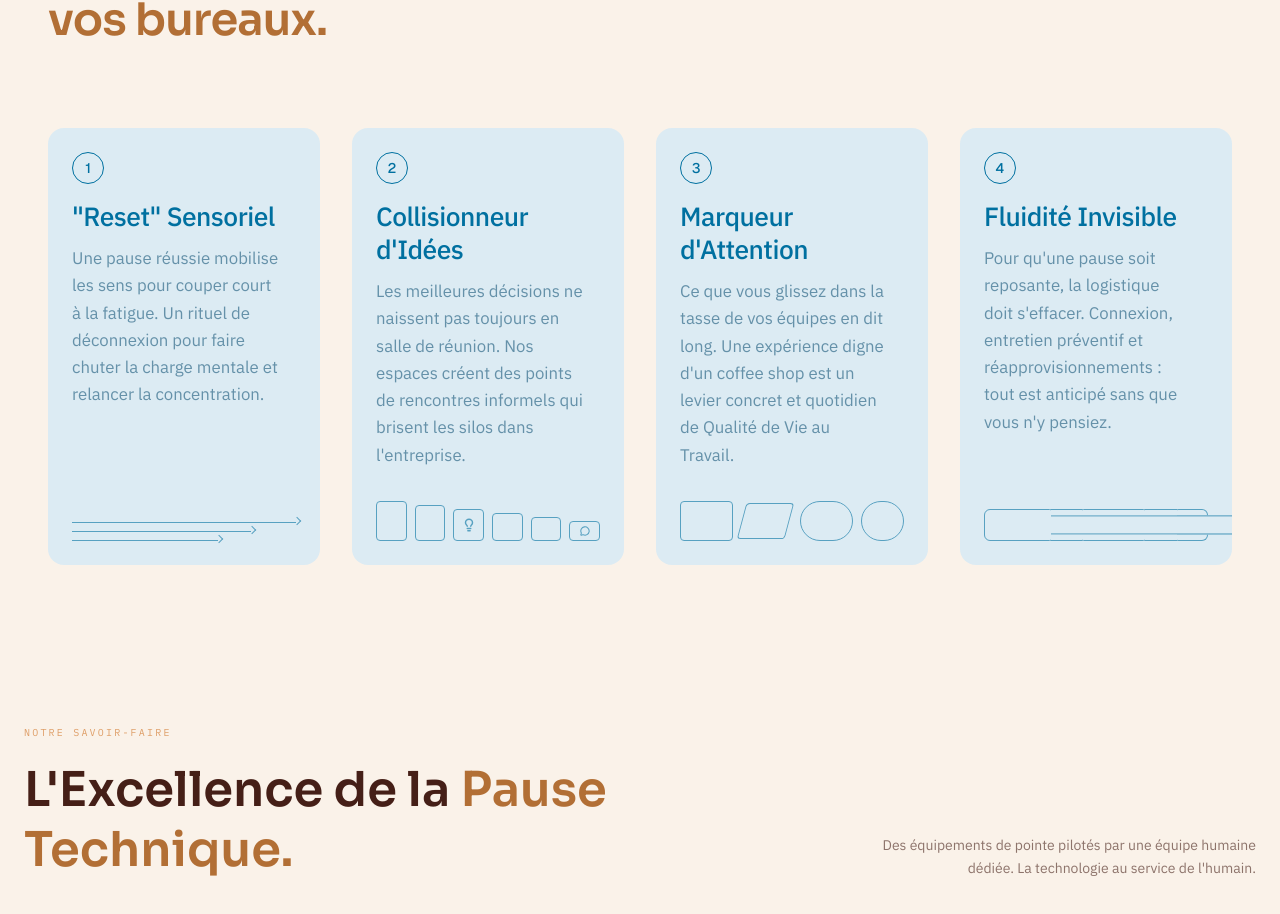
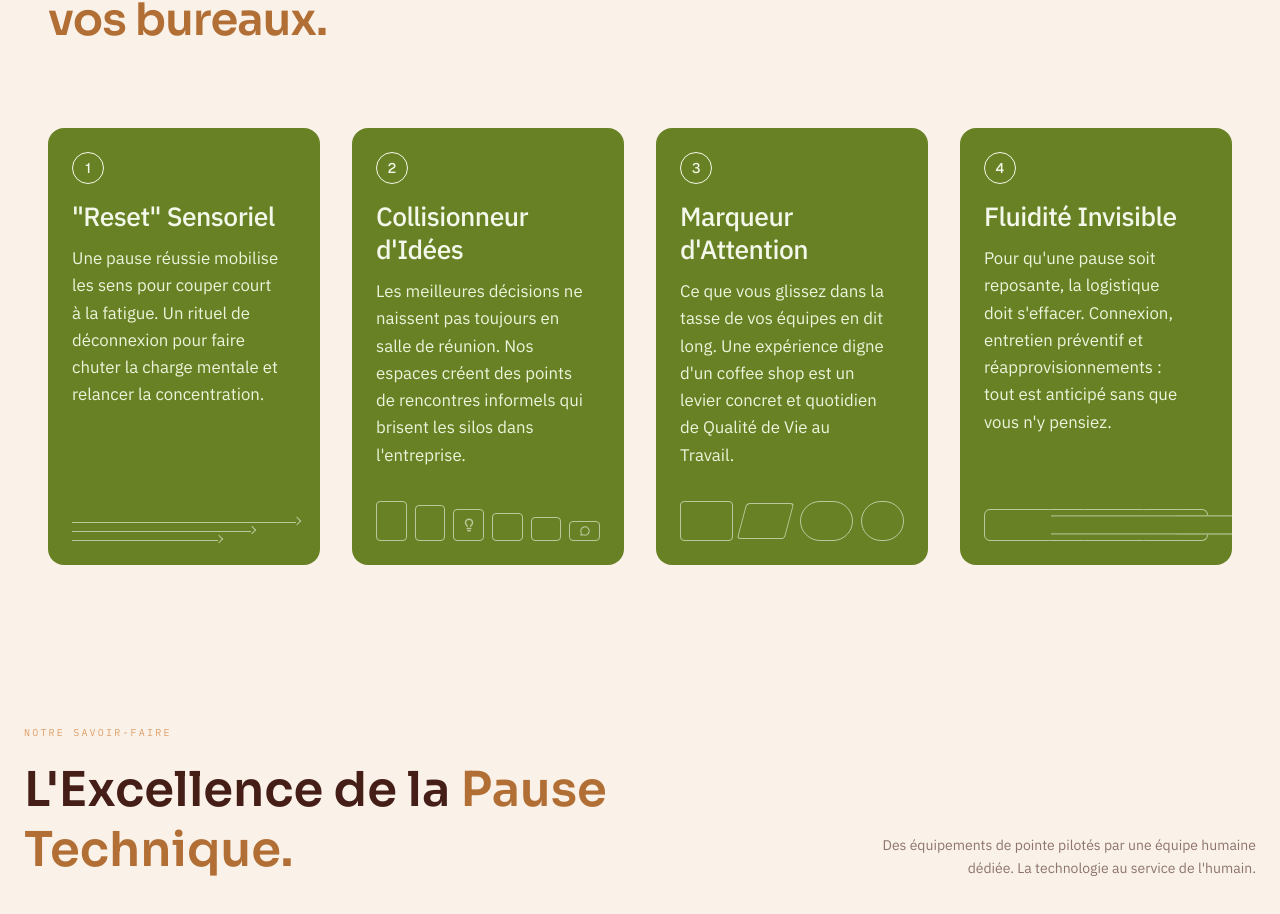
Before and after one commit to nohem-mg/ANS, a Next.js app: page / in a window 1280 px wide. Shown: the part 1032-1946 px from the top of the page. Built offline with nearby package versions, Linux system fonts and the light colour scheme; a web font is replaced by a local one.

Commit message:
vert à lieu de bleu

```diff
--- a/src/app/page.tsx
+++ b/src/app/page.tsx
@@ -400,18 +400,18 @@ const VisionSection = () => {
               whileInView={{ opacity: 1, y: 0 }}
               viewport={{ once: true }}
               transition={{ duration: 0.6, delay: 0.1 + index * 0.1, ease: [0.16, 1, 0.3, 1] }}
-              className="bg-[#DCEBF3] rounded-[1rem] p-5 pb-6 xl:p-6 xl:pb-6 flex flex-col h-full hover:shadow-lg transition-all duration-300 relative overflow-hidden group"
+              className="bg-[#688125] rounded-[1rem] p-5 pb-6 xl:p-6 xl:pb-6 flex flex-col h-full hover:shadow-lg transition-all duration-300 relative overflow-hidden group"
             >
               {/* Card Number */}
-              <div className="w-8 h-8 rounded-full border border-[#0070A0] flex items-center justify-center mb-4 relative z-10 bg-transparent">
-                <span className="text-sm font-medium text-[#0070A0]">
+              <div className="w-8 h-8 rounded-full border border-[#F4F8EA] flex items-center justify-center mb-4 relative z-10 bg-transparent">
+                <span className="text-sm font-medium text-[#F4F8EA]">
                   {index + 1}
                 </span>
               </div>
 
               {/* Title */}
               <h3
-                className="text-[1.4rem] xl:text-[1.65rem] text-[#0070A0] font-medium mb-3 relative z-10 leading-tight"
+                className="text-[1.4rem] xl:text-[1.65rem] text-[#F4F8EA] font-medium mb-3 relative z-10 leading-tight"
                 style={{ fontFamily: 'var(--font-ibm-plex-sans)', letterSpacing: '-0.02em' }}
               >
                 {point.title}
@@ -419,7 +419,7 @@ const VisionSection = () => {
 
               {/* Description */}
               <p
-                className="text-[#6591A9] leading-relaxed text-[0.95rem] xl:text-[1.05rem] flex-grow relative z-10 pr-4"
+                className="text-[#EDF4DB] leading-relaxed text-[0.95rem] xl:text-[1.05rem] flex-grow relative z-10 pr-4"
                 style={{ fontFamily: 'var(--font-ibm-plex-sans)' }}
               >
                 {point.desc}
@@ -429,46 +429,46 @@ const VisionSection = () => {
               <div className="pt-8 mt-auto relative z-10 opacity-60 group-hover:opacity-100 transition-opacity duration-500">
                 {index === 0 && (
                   <div className="flex flex-col gap-2 w-full">
-                    <div className="h-px bg-[#0070A0] w-full relative">
-                      <span className="absolute right-0 top-1/2 -translate-y-1/2 translate-x-1 w-1.5 h-1.5 border-t border-r border-[#0070A0] rotate-45 -mt-px"></span>
+                    <div className="h-px bg-[#F4F8EA] w-full relative">
+                      <span className="absolute right-0 top-1/2 -translate-y-1/2 translate-x-1 w-1.5 h-1.5 border-t border-r border-[#F4F8EA] rotate-45 -mt-px"></span>
                     </div>
-                    <div className="h-px bg-[#0070A0] w-4/5 relative">
-                      <span className="absolute right-0 top-1/2 -translate-y-1/2 translate-x-1 w-1.5 h-1.5 border-t border-r border-[#0070A0] rotate-45 -mt-px"></span>
+                    <div className="h-px bg-[#F4F8EA] w-4/5 relative">
+                      <span className="absolute right-0 top-1/2 -translate-y-1/2 translate-x-1 w-1.5 h-1.5 border-t border-r border-[#F4F8EA] rotate-45 -mt-px"></span>
                     </div>
-                    <div className="h-px bg-[#0070A0] w-[65%] relative">
-                      <span className="absolute right-0 top-1/2 -translate-y-1/2 translate-x-1 w-1.5 h-1.5 border-t border-r border-[#0070A0] rotate-45 -mt-px"></span>
+                    <div className="h-px bg-[#F4F8EA] w-[65%] relative">
+                      <span className="absolute right-0 top-1/2 -translate-y-1/2 translate-x-1 w-1.5 h-1.5 border-t border-r border-[#F4F8EA] rotate-45 -mt-px"></span>
                     </div>
                   </div>
                 )}
                 {index === 1 && (
                   <div className="flex gap-2 h-10 items-end">
                     {[...Array(6)].map((_, i) => (
-                      <div key={i} className="flex-1 border border-[#0070A0] rounded-[0.25rem] h-full relative" style={{ height: `${100 - i * 10}%` }}>
-                        {i === 2 && <span className="absolute inset-0 flex items-center justify-center text-[#0070A0]"><Lightbulb className="w-3.5 h-3.5" strokeWidth={2.5} /></span>}
-                        {i === 5 && <span className="absolute inset-0 flex items-center justify-center text-[#0070A0]"><MessageCircle className="w-2.5 h-2.5" strokeWidth={2.5} /></span>}
+                      <div key={i} className="flex-1 border border-[#F4F8EA] rounded-[0.25rem] h-full relative" style={{ height: `${100 - i * 10}%` }}>
+                        {i === 2 && <span className="absolute inset-0 flex items-center justify-center text-[#F4F8EA]"><Lightbulb className="w-3.5 h-3.5" strokeWidth={2.5} /></span>}
+                        {i === 5 && <span className="absolute inset-0 flex items-center justify-center text-[#F4F8EA]"><MessageCircle className="w-2.5 h-2.5" strokeWidth={2.5} /></span>}
                       </div>
                     ))}
                   </div>
                 )}
                 {index === 2 && (
                   <div className="flex gap-1.5 items-center h-10 w-full">
-                    <div className="flex-1 border border-[#0070A0] h-full rounded-sm" />
-                    <div className="flex-1 border border-[#0070A0] h-full skew-x-[-15deg] rounded-sm transform scale-90" />
-                    <div className="flex-1 border border-[#0070A0] h-full rounded-full mx-0.5" />
-                    <div className="flex-[0.8] border border-[#0070A0] h-full rounded-full" />
+                    <div className="flex-1 border border-[#F4F8EA] h-full rounded-sm" />
+                    <div className="flex-1 border border-[#F4F8EA] h-full skew-x-[-15deg] rounded-sm transform scale-90" />
+                    <div className="flex-1 border border-[#F4F8EA] h-full rounded-full mx-0.5" />
+                    <div className="flex-[0.8] border border-[#F4F8EA] h-full rounded-full" />
                   </div>
                 )}
                 {index === 3 && (
                   <div className="flex gap-0 items-center h-8 relative">
-                    <div className="w-1/3 h-full border border-[#0070A0] rounded-l-md rounded-r-[0.35rem] relative" />
-                    <div className="w-[15%] h-full border-t border-b border-[#0070A0] -mx-1 z-10 bg-[#DCEBF3]">
-                      <div className="absolute top-1/2 -translate-y-1/2 w-full h-[60%] border-t border-b border-[#0070A0] bg-[#DCEBF3]" />
+                    <div className="w-1/3 h-full border border-[#F4F8EA] rounded-l-md rounded-r-[0.35rem] relative" />
+                    <div className="w-[15%] h-full border-t border-b border-[#F4F8EA] -mx-1 z-10 bg-[#688125]">
+                      <div className="absolute top-1/2 -translate-y-1/2 w-full h-[60%] border-t border-b border-[#F4F8EA] bg-[#688125]" />
                     </div>
-                    <div className="w-1/3 h-full border border-[#0070A0] rounded-[0.35rem] relative" />
-                    <div className="w-[15%] h-full border-t border-b border-[#0070A0] -mx-1 z-10 bg-[#DCEBF3]">
-                      <div className="absolute top-1/2 -translate-y-1/2 w-full h-[60%] border-t border-b border-[#0070A0] bg-[#DCEBF3]" />
+                    <div className="w-1/3 h-full border border-[#F4F8EA] rounded-[0.35rem] relative" />
+                    <div className="w-[15%] h-full border-t border-b border-[#F4F8EA] -mx-1 z-10 bg-[#688125]">
+                      <div className="absolute top-1/2 -translate-y-1/2 w-full h-[60%] border-t border-b border-[#F4F8EA] bg-[#688125]" />
                     </div>
-                    <div className="w-1/6 h-full border border-[#0070A0] border-l-0 rounded-r-md rounded-l-[0.35rem] relative" />
+                    <div className="w-1/6 h-full border border-[#F4F8EA] border-l-0 rounded-r-md rounded-l-[0.35rem] relative" />
                   </div>
                 )}
               </div>
```
